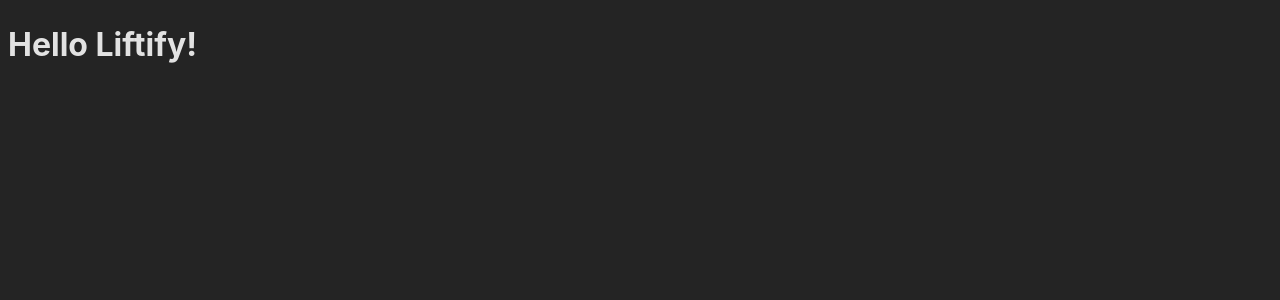
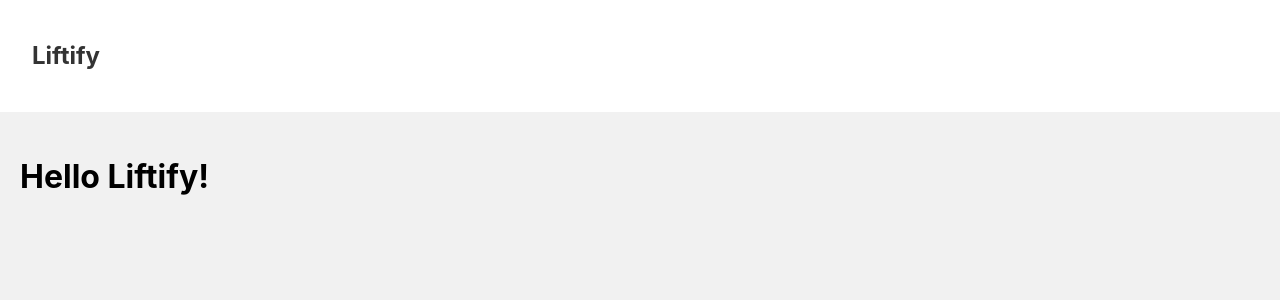
Before and after one commit to jdhubb99/liftify, a React (Vite) app in the folder client/: page / in a window 1280 px wide. Shown: the top 300 px of the page. Built offline with nearby package versions, Linux system fonts and the light colour scheme.

Commit message:
feat: Add basic navbar component

```diff
--- a/client/package.json
+++ b/client/package.json
@@ -4,7 +4,7 @@
   "version": "0.0.0",
   "type": "module",
   "scripts": {
-    "dev": "vite",
+    "dev": "vite --host",
     "build": "tsc && vite build",
     "preview": "vite preview",
     "test": "vitest"
--- a/client/src/App.tsx
+++ b/client/src/App.tsx
@@ -1,14 +1,19 @@
 import { BrowserRouter, Routes, Route } from 'react-router-dom';
 import Home from './pages/Home';
 import NotFound from './pages/NotFound';
+import Navbar from './components/Navbar/Navbar';
+import { SITE_TITLE } from './consts';
 
 function App() {
   return (
     <BrowserRouter>
-      <Routes>
-        <Route path="/" element={<Home />} />
-        <Route path="*" element={<NotFound />} />
-      </Routes>
+      <Navbar title={SITE_TITLE} />
+      <main className="pages">
+        <Routes>
+          <Route path="/" element={<Home />} />
+          <Route path="*" element={<NotFound />} />
+        </Routes>
+      </main>
     </BrowserRouter>
   );
 }
--- /dev/null
+++ b/client/src/components/Navbar/Navbar.css
@@ -0,0 +1,18 @@
+nav {
+  background-color: white;
+}
+
+.navbar {
+  max-width: 1440px;
+  margin: 0 auto;
+  padding: 1rem 2rem;
+  display: flex;
+  justify-content: space-between;
+  align-items: center;
+  height: 80px;
+}
+
+.navbar a {
+  color: var(--color-text);
+  text-decoration: none;
+}
--- /dev/null
+++ b/client/src/components/Navbar/Navbar.tsx
@@ -0,0 +1,20 @@
+import { Link } from 'react-router-dom';
+import './Navbar.css';
+
+interface NavbarProps {
+  title: string;
+}
+
+const Navbar: React.FC<NavbarProps> = ({ title }) => {
+  return (
+    <nav>
+      <div className="navbar">
+        <Link to="/">
+          <h1>{title}</h1>
+        </Link>
+      </div>
+    </nav>
+  );
+};
+
+export default Navbar;
--- /dev/null
+++ b/client/src/consts.ts
@@ -0,0 +1 @@
+export const SITE_TITLE = 'Liftify';
--- a/client/src/index.css
+++ b/client/src/index.css
@@ -2,14 +2,28 @@
   font-family: Inter, system-ui, Avenir, Helvetica, Arial, sans-serif;
   line-height: 1.5;
   font-weight: 400;
-
-  color-scheme: light dark;
-  color: rgba(255, 255, 255, 0.87);
-  background-color: #242424;
 
   font-synthesis: none;
   text-rendering: optimizeLegibility;
   -webkit-font-smoothing: antialiased;
   -moz-osx-font-smoothing: grayscale;
   -webkit-text-size-adjust: 100%;
+
+  --color-primary: #15ac81;
+  --color-error: #df1857;
+  --color-background: #f1f1f1;
+  --color-background-dark: #1a1a1a;
+  --color-text: #333;
 }
+
+body {
+  margin: 0;
+  padding: 0;
+  background: var(--color-background);
+}
+
+.pages {
+  max-width: 1440px;
+  padding: 20px;
+  margin: 0 auto;
+}
```
Also changed, not shown: 1 other file (tests, documents, lock files or other folders).
